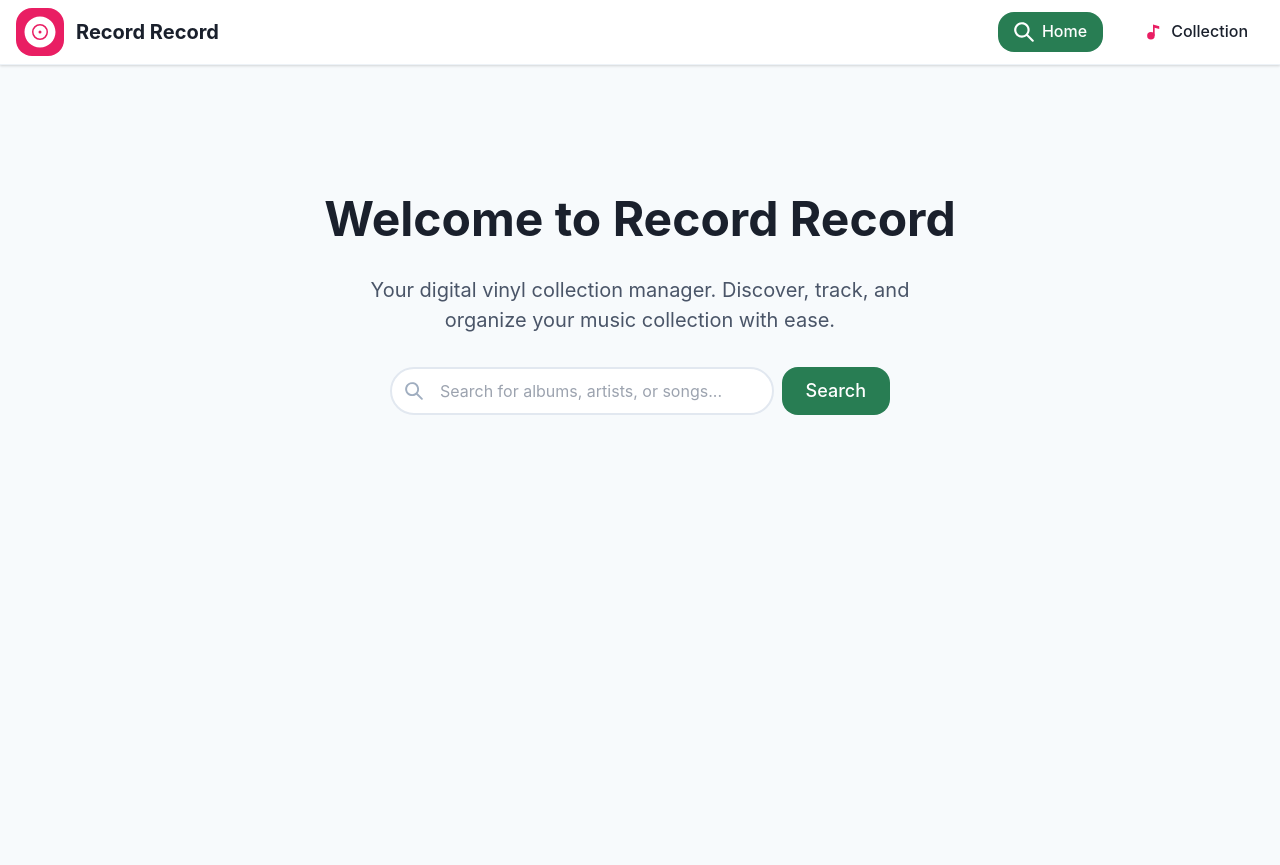
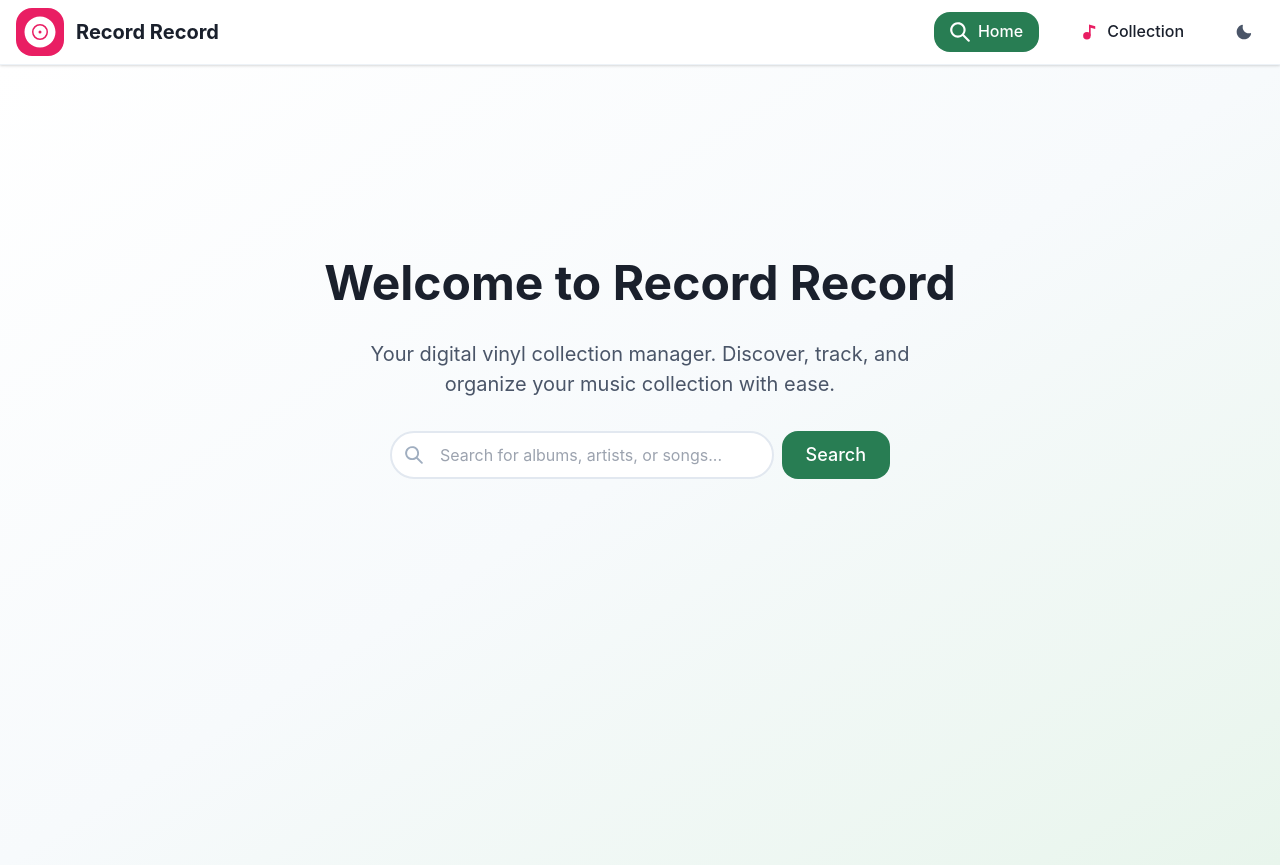
Before and after one commit to Noahdp/record-record, a Next.js app: page / in a window 1280 px wide. Before the commit the page ends 800 px from the top, so only its background shows below. Built offline with nearby package versions, Linux system fonts and the light colour scheme.

Commit message:
Adding Dark mode support

```diff
--- a/src/app/page.tsx
+++ b/src/app/page.tsx
@@ -6,6 +6,7 @@ import dynamic from "next/dynamic";
 import { SearchInput } from "@/components/SearchInput";
 import { ResultsDisplay } from "@/components/ResultsDisplay";
 import { useSearch } from "@/hooks/useSearch";
+import { useAppColors } from "@/hooks/useAppColors";
 import {
   pageTransition,
   fadeInScale,
@@ -38,6 +39,9 @@ export default function HomePage() {
     clearResults,
   } = useSearch();
 
+  // Use centralized color values
+  const { headingColor, textColor, bgGradient } = useAppColors();
+
   // Animation variants
   const containerVariants = staggerChildren(0.1, 0.8);
   const searchBoxVariants = fadeInScale(0.4, 0.4);
@@ -53,7 +57,11 @@ export default function HomePage() {
     >
       <NavBar />
 
-      <Container maxW="container.xl" p={0}>
+      <Box
+        minH="100vh"
+        bgGradient={bgGradient}
+      >
+        <Container maxW="container.xl" py={[8, 16]}>
           {/* Hero Section */}
           <MotionBox
             initial="hidden"
@@ -62,7 +70,7 @@ export default function HomePage() {
           >
             <VStack spacing={8} align="center" justify="center" minH="60vh" p={8}>
             <motion.div variants={containerVariants}>
-              <Heading as="h1" size="2xl" textAlign="center" color="gray.800">
+              <Heading as="h1" size="2xl" textAlign="center" color={headingColor}>
                 Welcome to Record Record
               </Heading>
             </motion.div>
@@ -70,7 +78,7 @@ export default function HomePage() {
             <motion.div variants={containerVariants}>
               <Text
                 fontSize="xl"
-                color="gray.600"
+                color={textColor}
                 textAlign="center"
                 maxW="600px"
               >
@@ -126,6 +134,7 @@ export default function HomePage() {
           </Box>
         )}
         </Container>
+      </Box>
     </motion.div>
   );
 }
--- /dev/null
+++ b/src/components/ColorModeToggle.tsx
@@ -0,0 +1,37 @@
+"use client";
+
+import { IconButton, useColorMode } from "@chakra-ui/react";
+import { SunIcon, MoonIcon } from "@chakra-ui/icons";
+import { useEffect, useState } from "react";
+
+export const ColorModeToggle = () => {
+  const { toggleColorMode, colorMode } = useColorMode();
+  const [mounted, setMounted] = useState(false);
+
+  // Wait until after hydration to show the component
+  useEffect(() => {
+    setMounted(true);
+  }, []);
+
+  // Don't render anything until after hydration to prevent mismatch
+  if (!mounted) {
+    return null;
+  }
+
+  const SwitchIcon = colorMode === "light" ? MoonIcon : SunIcon;
+  const iconColor = colorMode === "light" ? "gray.600" : "yellow.400";
+
+  return (
+    <IconButton
+      aria-label="Toggle color mode"
+      icon={<SwitchIcon />}
+      onClick={toggleColorMode}
+      variant="ghost"
+      size="md"
+      color={iconColor}
+      _hover={{
+        bg: colorMode === "light" ? "gray.200" : "gray.600",
+      }}
+    />
+  );
+};
--- a/src/components/NavBar.tsx
+++ b/src/components/NavBar.tsx
@@ -18,6 +18,18 @@ import { FcMusic } from "react-icons/fc";
 import { FaRecordVinyl } from "react-icons/fa";
 import { useRouter, usePathname } from "next/navigation";
 import { useAppColors } from "@/hooks/useAppColors";
+import dynamic from "next/dynamic";
+
+// Dynamically import ColorModeToggle to avoid SSR issues
+const ColorModeToggle = dynamic(
+  () =>
+    import("@/components/ColorModeToggle").then((mod) => ({
+      default: mod.ColorModeToggle,
+    })),
+  {
+    ssr: false,
+  }
+);
 
 const MotionBox = motion(Box);
 
@@ -135,17 +147,21 @@ export const NavBar = () => {
                   isActive={pathname === item.href}
                 />
               ))}
+              <ColorModeToggle />
             </HStack>
 
+            {/* Mobile controls */}
+            <HStack spacing={2} display={{ base: "flex", md: "none" }}>
+              <ColorModeToggle />
               {/* Mobile menu button */}
               <IconButton
                 size="md"
                 icon={isOpen ? <CloseIcon /> : <HamburgerIcon />}
                 aria-label="Toggle NavBar"
-              display={{ base: "flex", md: "none" }}
                 onClick={onToggle}
                 variant="ghost"
               />
+            </HStack>
           </Flex>
 
           {/* Mobile Navigation */}
--- a/src/theme.ts
+++ b/src/theme.ts
@@ -138,6 +138,10 @@ const theme = extendTheme({
       },
     },
   },
+  config: {
+    initialColorMode: "light",
+    useSystemColorMode: true,
+  },
   styles: {
     global: {
       body: {
```
Lines whose indentation alone changed are shown as unchanged.
